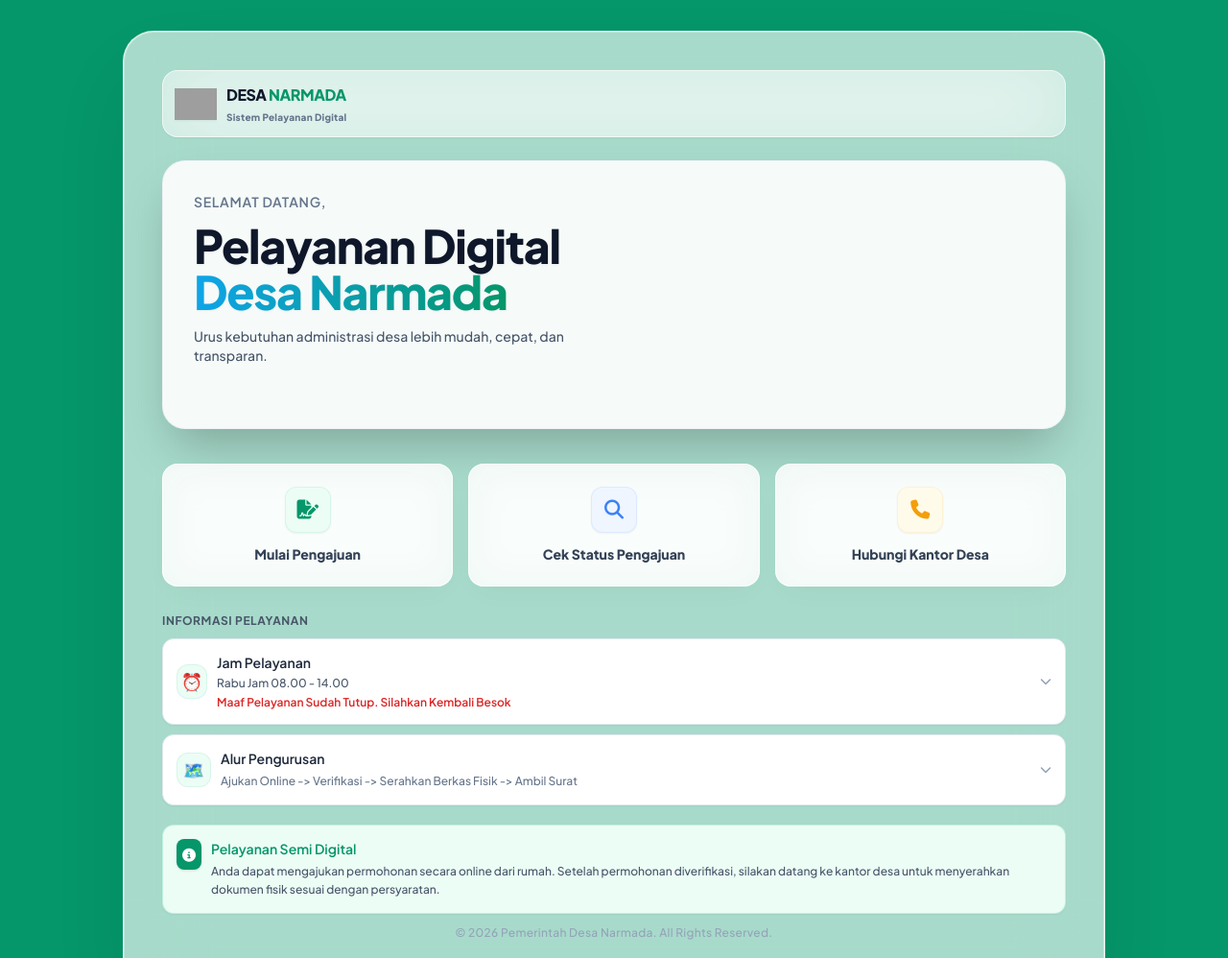
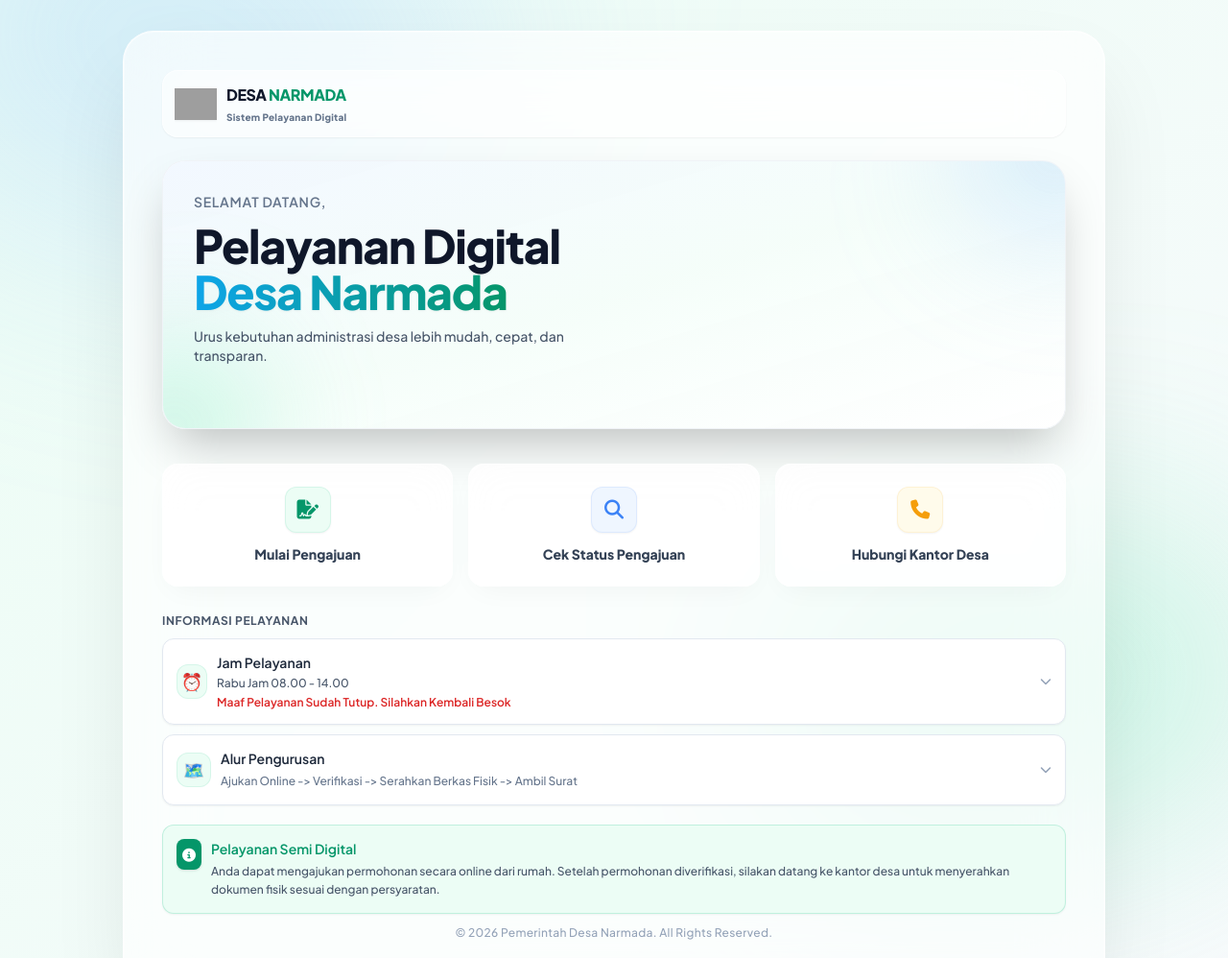
Before and after one commit to mfikrialzian/pelayanan-digital-desa, a plain HTML site: page index.html in a window 1280 px wide. Shown: the top 998 px of the page at 96% size. Drawn offline with nearby package versions, Linux system fonts and the light colour scheme; no server answers; grey boxes are pictures that could not be loaded.

Commit message:
Update web

```diff
--- a/index.html
+++ b/index.html
@@ -94,7 +94,12 @@
 <body class="text-slate-900 antialiased flex flex-col justify-between min-h-screen">
     <input type="hidden" id="initial-page-param" value="">
 
-    <!-- Solid Background (No Blobs) -->
+    <div
+        class="fixed top-[-10%] left-[-10%] w-[45%] h-[45%] bg-blue-300/30 rounded-full blur-[120px] pointer-events-none -z-10 animate-mesh-1">
+    </div>
+    <div
+        class="fixed bottom-[-5%] right-[-5%] w-[40%] h-[40%] bg-emerald-300/30 rounded-full blur-[100px] pointer-events-none -z-10 animate-mesh-2">
+    </div>
 
     <div class="w-full flex-grow flex flex-col justify-start z-10 transition-all duration-300">
 
@@ -125,7 +130,12 @@
             <section id="view-beranda" class="space-y-5">
                 <div
                     class="relative bg-white/90 border border-slate-200/50 rounded-3xl shadow-2xl overflow-hidden flex flex-col justify-start min-h-[220px] lg:min-h-[280px]">
-                    <!-- Decorative blobs in hero removed for solid design -->
+                    <!-- Background Dynamic Gradient -->
+                    <div class="absolute inset-0 bg-gradient-to-br from-blue-50/80 via-emerald-50/50 to-white z-0"></div>
+
+                    <!-- Decorative blobs in hero -->
+                    <div class="absolute -top-10 -right-10 w-40 h-40 bg-blue-300/40 rounded-full blur-3xl z-0 animate-mesh-1"></div>
+                    <div class="absolute -bottom-10 -left-10 w-40 h-40 bg-emerald-300/40 rounded-full blur-3xl z-0 animate-mesh-2"></div>
 
                     <!-- Text Container -->
                     <div
@@ -568,7 +578,10 @@
         <!-- ========================================== -->
         <!-- 2. ANTARMUKA PORTAL ADMIN (DESKTOP WORKSPACE) -->
         <!-- ========================================== -->
-        <div id="admin-workspace" class="hidden fixed inset-0 z-[100] w-full overflow-x-auto bg-slate-50">
+        <div id="admin-workspace" class="hidden fixed inset-0 z-[100] w-full overflow-x-auto bg-slate-50/90">
+        <!-- Background Blur Blobs -->
+        <div class="fixed top-[-10%] right-[-5%] w-[40%] h-[40%] bg-emerald-200/20 rounded-full blur-[100px] pointer-events-none z-[101]"></div>
+        <div class="fixed bottom-[-10%] left-[-5%] w-[35%] h-[35%] bg-teal-200/20 rounded-full blur-[90px] pointer-events-none z-[101]"></div>
 
         <div class="flex h-full min-w-[1024px] w-full bg-transparent overflow-hidden relative z-[102]">
 
--- a/style.css
+++ b/style.css
@@ -1,5 +1,5 @@
 body {
-            background-color: #059669; /* Narmada Green Solid */
+            background: linear-gradient(135deg, #ECFDF5 0%, #F8FAFC 100%);
             font-family: 'Plus Jakarta Sans', sans-serif;
             min-height: 100vh;
         }
```
